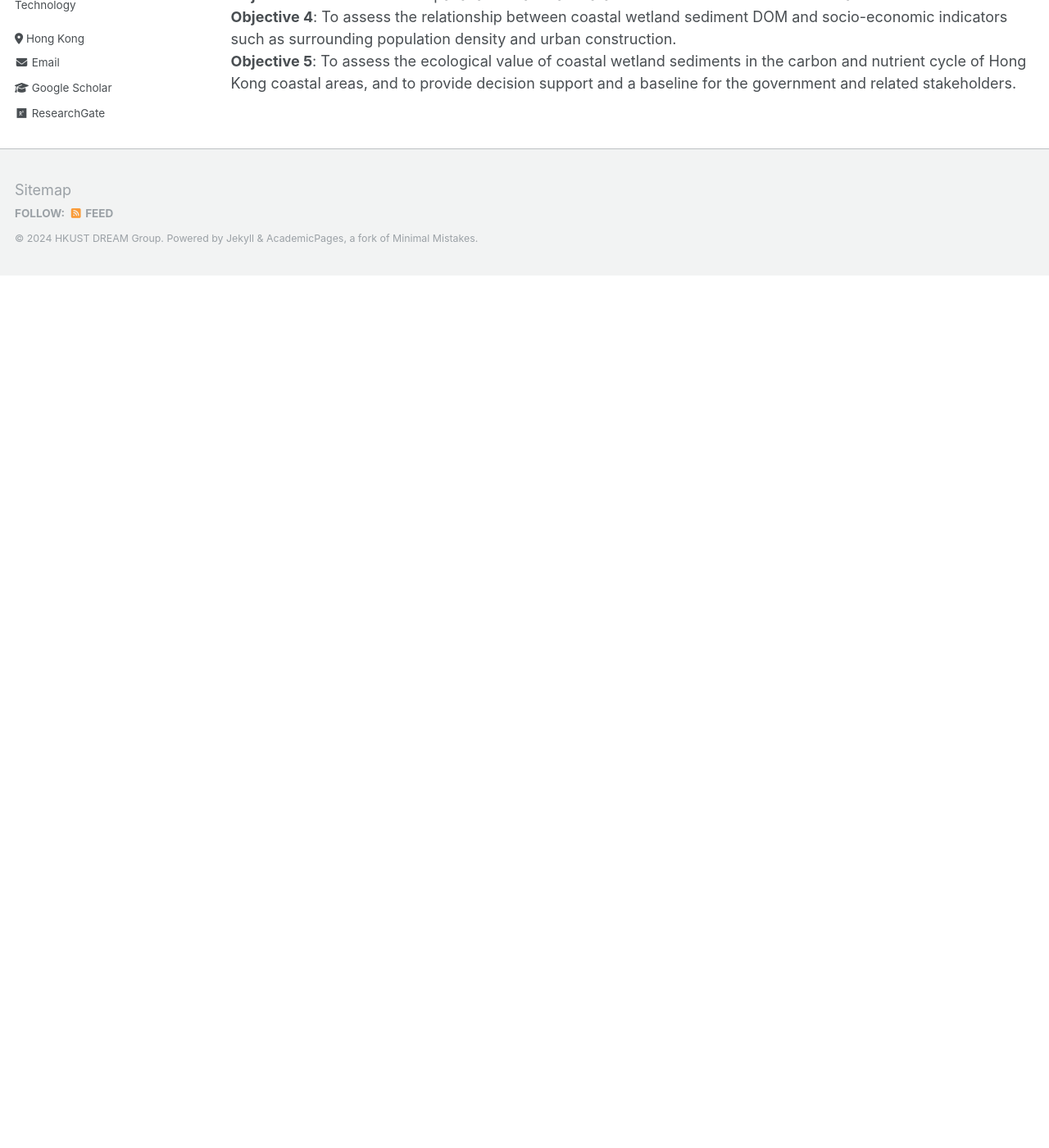
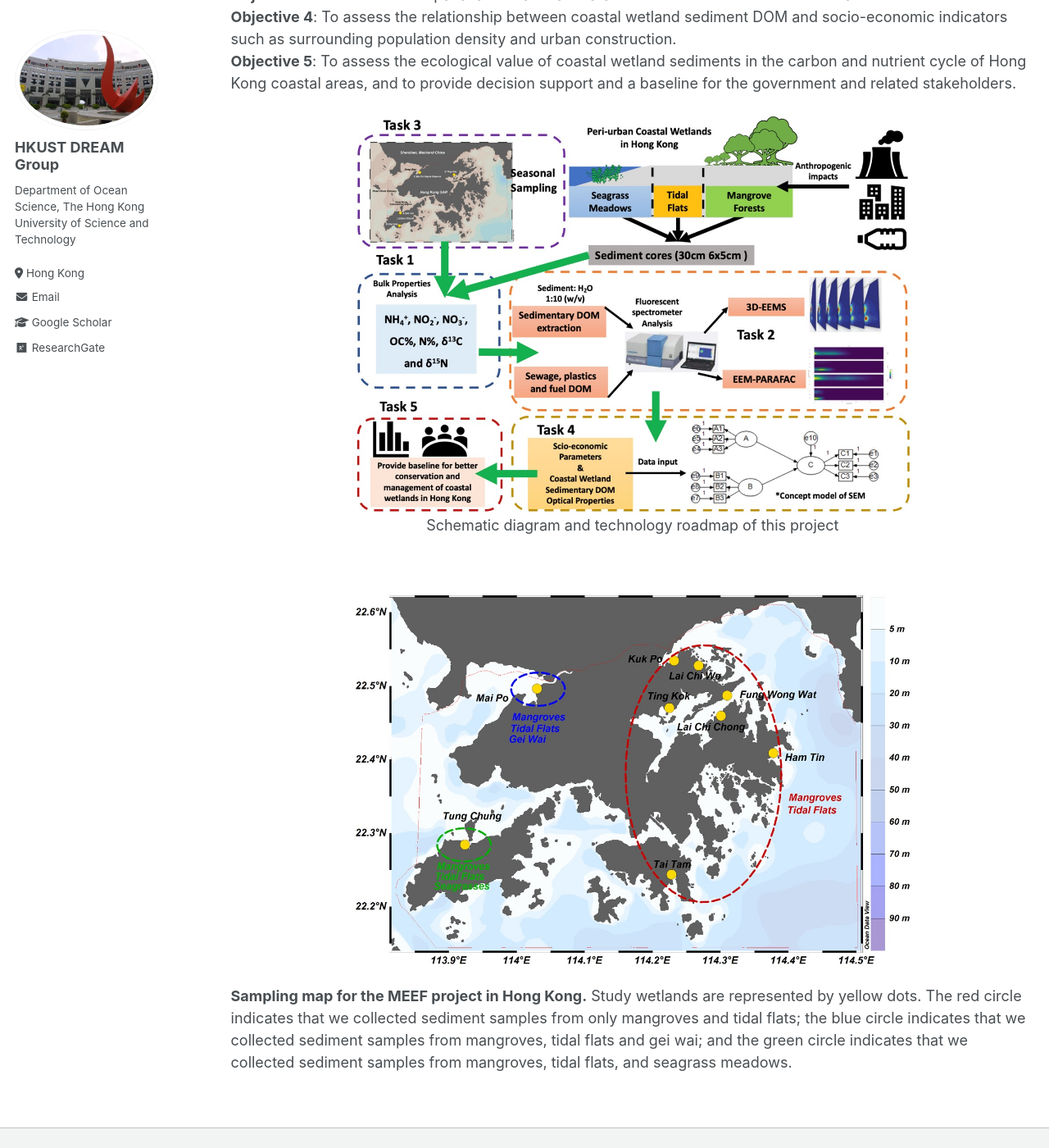
Before and after one commit to hkustDingHe/hkustDingHe.github.io, a Jekyll site: the page built from _pages/meef.md, in a window 1280 px wide and 1400 px high, scrolled down 1498 px. Shown: the whole window at 82% size. Built offline with Jekyll 4.4.1, drawn with Linux system fonts in a browser that asks for light colours; before the commit the page ends 1834 px from its top, so only the background shows below that.

Commit message:
Update meef.md

```diff
--- a/_pages/meef.md
+++ b/_pages/meef.md
@@ -6,7 +6,7 @@
 
 ---
 
-<div align="center"><img src="/images/meef/title.jpg" width="1000%"></div>
+<div align="center"><img src="/images/meef/title.jpg" width="100%"></div>
 <center>
   <b>
     MEEF2023008
@@ -25,4 +25,10 @@
 **Objective 2**: To monitor the optical properties of DOM in coastal wetland sediments and to develop a 3D-EEM method to trace anthropogenic inputs and calculate their concentrations semi-quantitatively.<br/>
 **Objective 3**: To monitor the spatial and seasonal characteristics of DOM in different wetland sediments.<br/>
 **Objective 4**: To assess the relationship between coastal wetland sediment DOM and socio-economic indicators such as surrounding population density and urban construction.<br/>
-**Objective 5**: To assess the ecological value of coastal wetland sediments in the carbon and nutrient cycle of Hong Kong coastal areas, and to provide decision support and a baseline for the government and related stakeholders.<br/>
+**Objective 5**: To assess the ecological value of coastal wetland sediments in the carbon and nutrient cycle of Hong Kong coastal areas, and to provide decision support and a baseline for the government and related stakeholders.
+<div align="center"><img src="/images/meef/schematic.jpg" width="70%"></div>
+<center>Schematic diagram and technology roadmap of this project</center>
+<br/>
+<div align="center"><img src="/images/meef/sampling.jpg" width="70%"></div>
+**Sampling map for the MEEF project in Hong Kong.** Study wetlands are represented by yellow dots. The red circle indicates that we collected sediment samples from only mangroves and tidal flats; the blue circle indicates that we collected sediment samples from mangroves, tidal flats and gei wai; and the green circle indicates that we collected sediment samples from mangroves, tidal flats, and seagrass meadows.
+<br/>
```
